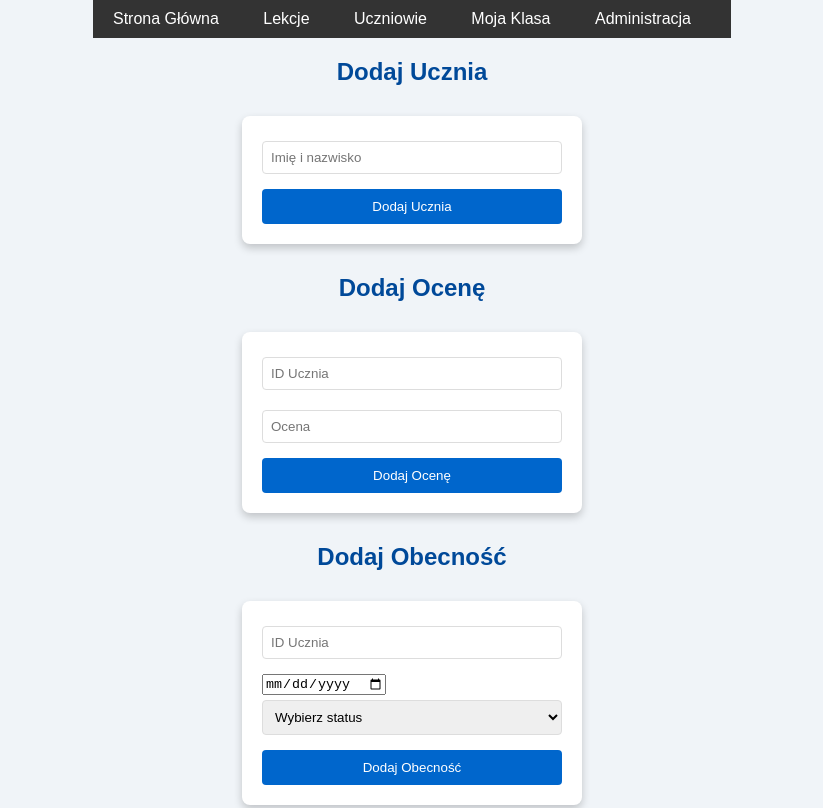
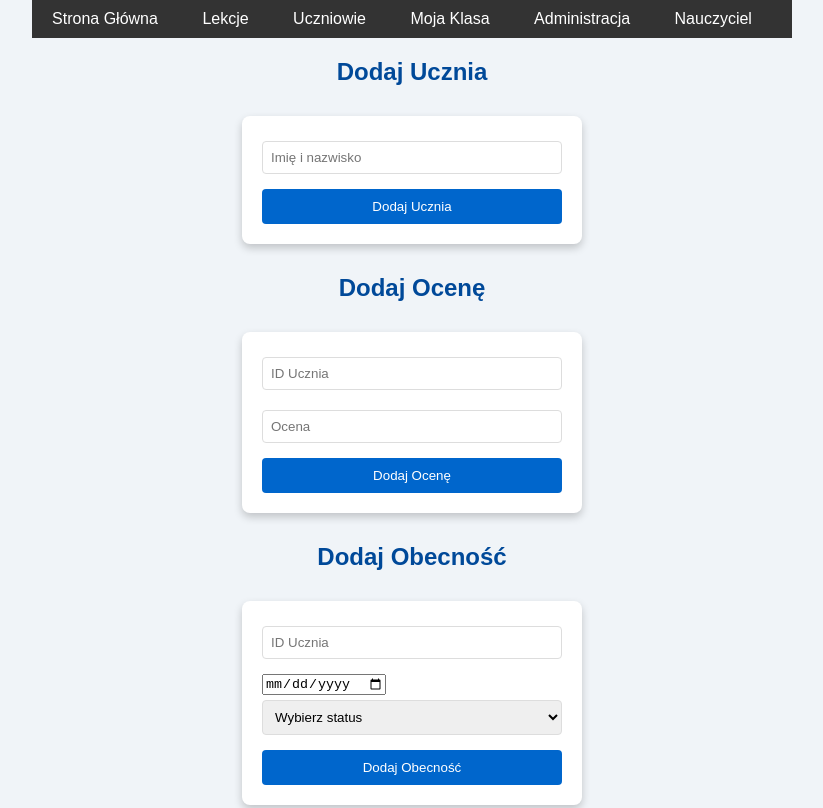
Before and after one commit to szymek011/e-dziennik, a plain HTML site: page administracja.html in a window 1280 px wide. Shown: the top 808 px of the page, without its empty margins (228-1051 px from the left). Drawn offline with Linux system fonts and the light colour scheme.

Commit message:
Update administracja.html

```diff
--- a/administracja.html
+++ b/administracja.html
@@ -14,6 +14,7 @@
             <li><a href="uczniowie.html">Uczniowie</a></li>
             <li><a href="klasa.html">Moja Klasa</a></li>
             <li><a href="administracja.html">Administracja</a></li>
+            <li><a href="nauczyciel.html">Nauczyciel</a></li>
         </ul>
     </nav>
 
```
